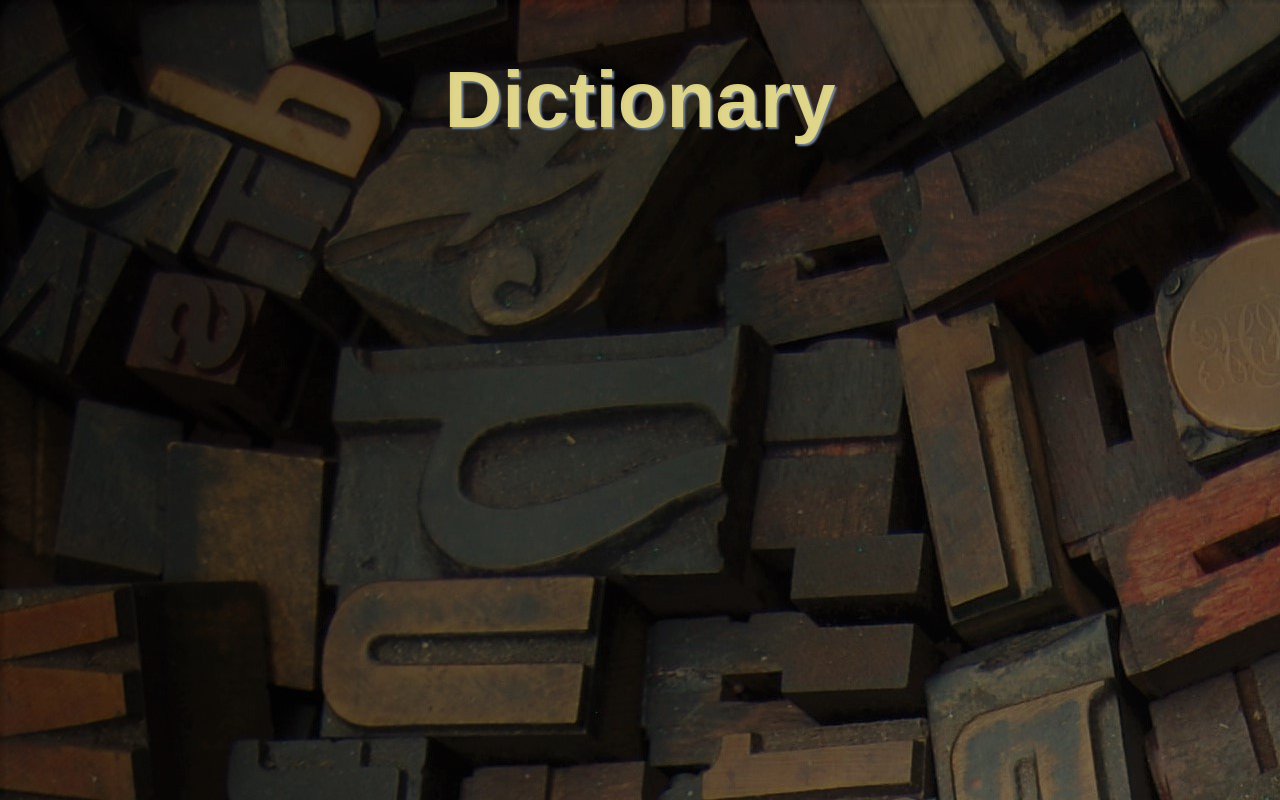
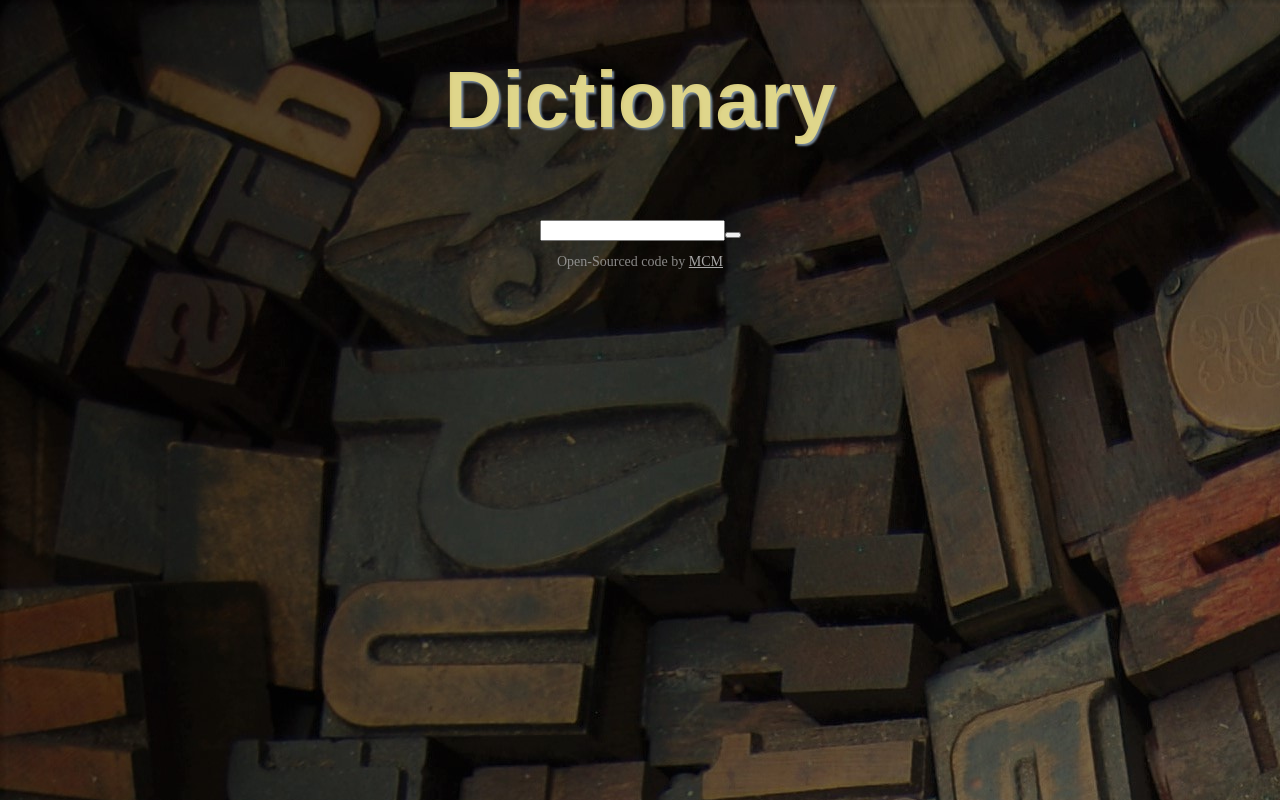
Before and after one commit to mcmfeat/react-dictionary-app, a React (Create React App) app: page / in a window 1280 px wide. Built offline with nearby package versions, Linux system fonts and the light colour scheme; a web font is replaced by a local one.

Commit message:
Form and input created

```diff
--- a/src/App.css
+++ b/src/App.css
@@ -4,7 +4,7 @@
 
 header {
   text-align: center;
-font-family: 'Alexandria', sans-serif;
+  font-family: "Alexandria", sans-serif;
   font-size: 40px;
   margin-top: 10px;
   color: rgba(230, 219, 138, 0.938);
@@ -13,6 +13,6 @@
 
 @media (max-width: 576px) {
   header {
-      font-size: 30px;
+    font-size: 30px;
   }
 }
--- a/src/App.js
+++ b/src/App.js
@@ -1,5 +1,7 @@
 import React from 'react';
 import './App.css';
+import Dictionary from "./Dictionary";
+import Footer from "./Footer";
 
 export default function App() {
   return (
@@ -9,7 +11,9 @@
           <h1>
             Dictionary
           </h1>
+          <Dictionary />
         </header>
+        <Footer />
       </div>
     </div>
   );
--- /dev/null
+++ b/src/Dictionary.js
@@ -0,0 +1,8 @@
+import React from "react";
+import Form from "./Form";
+
+export default function Dictionary() {
+  return (<div className="Dictionary">
+    <Form />
+  </div>)
+}
--- /dev/null
+++ b/src/Footer.css
@@ -0,0 +1,25 @@
+.Footer p {
+  font-size: 14px;
+  color: rgba(168, 168, 168, 0.8);
+  text-align: center;
+  margin: 0 auto;
+  display: block;
+  font-style: normal;
+  max-width: 60%;
+  text-shadow: none;
+  padding: 10px;
+}
+
+.Footer a {
+  color: rgba(168, 168, 168);
+}
+
+a:hover {
+  color: rgba(230, 219, 138, 0.938);
+}
+
+/* @media (max-width: 576px) {
+  .Footer p {
+    max-width: 60%;
+  }
+} */
--- /dev/null
+++ b/src/Footer.js
@@ -0,0 +1,13 @@
+import React from "react";
+import "./Footer.css";
+
+export default function Footer() {
+  return (
+    <div className="Footer">
+      <p>
+        Open-Sourced code by{" "}
+        <a href="https://github.com/mcmfeat?tab=repositories"> MCM</a>
+      </p>
+    </div>
+  );
+}
--- /dev/null
+++ b/src/Form.js
@@ -0,0 +1,21 @@
+import React, { useState } from "react";
+
+export default function Form() {
+  let [keyword, setKeyword] = useState("");
+
+function search(event) {
+  event.preventDefault();
+    alert(`Searching for ${keyword}`);
+}
+
+function handleKeywordChange(event) {
+  setKeyword(event.target.value);
+}
+
+  return (<div className="Form">
+    <form onSubmit={search}>
+      <input type="search" onChange={handleKeywordChange}/>
+      <button />
+    </form>
+  </div>)
+}
```
